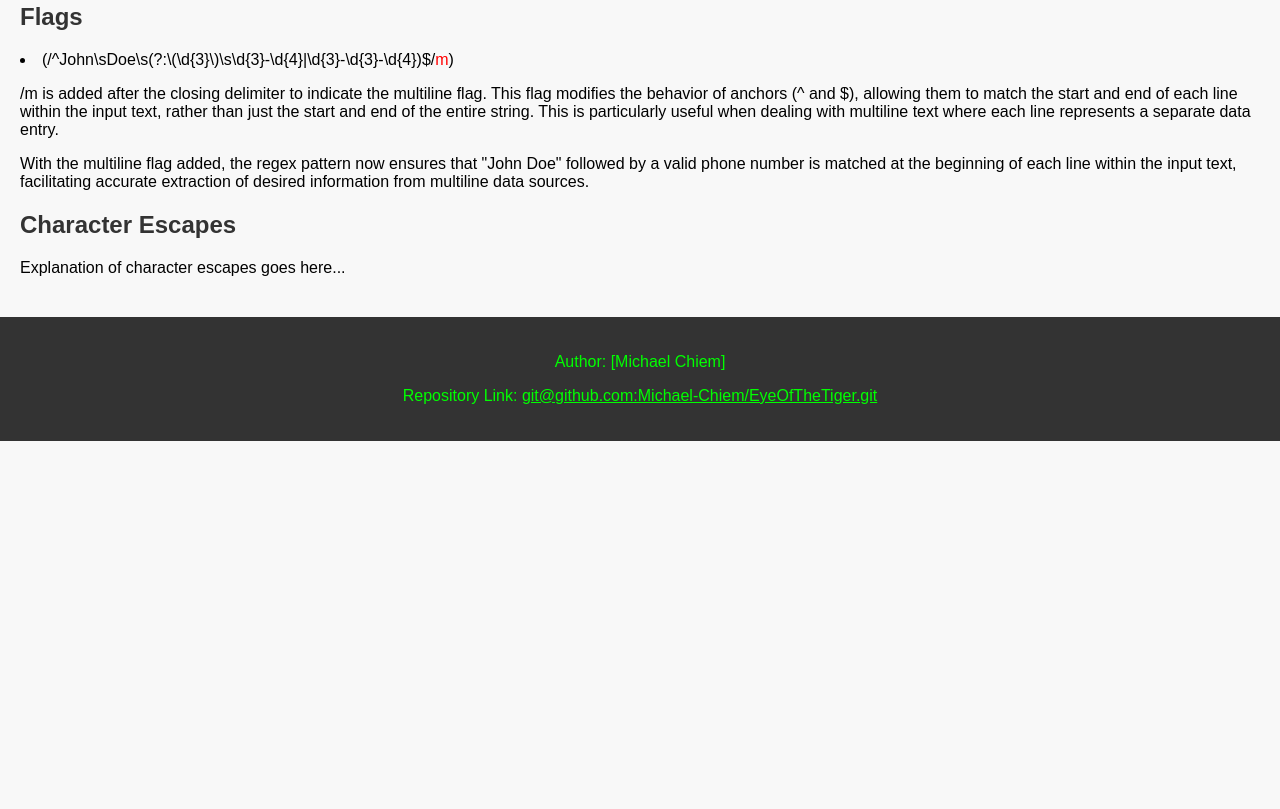
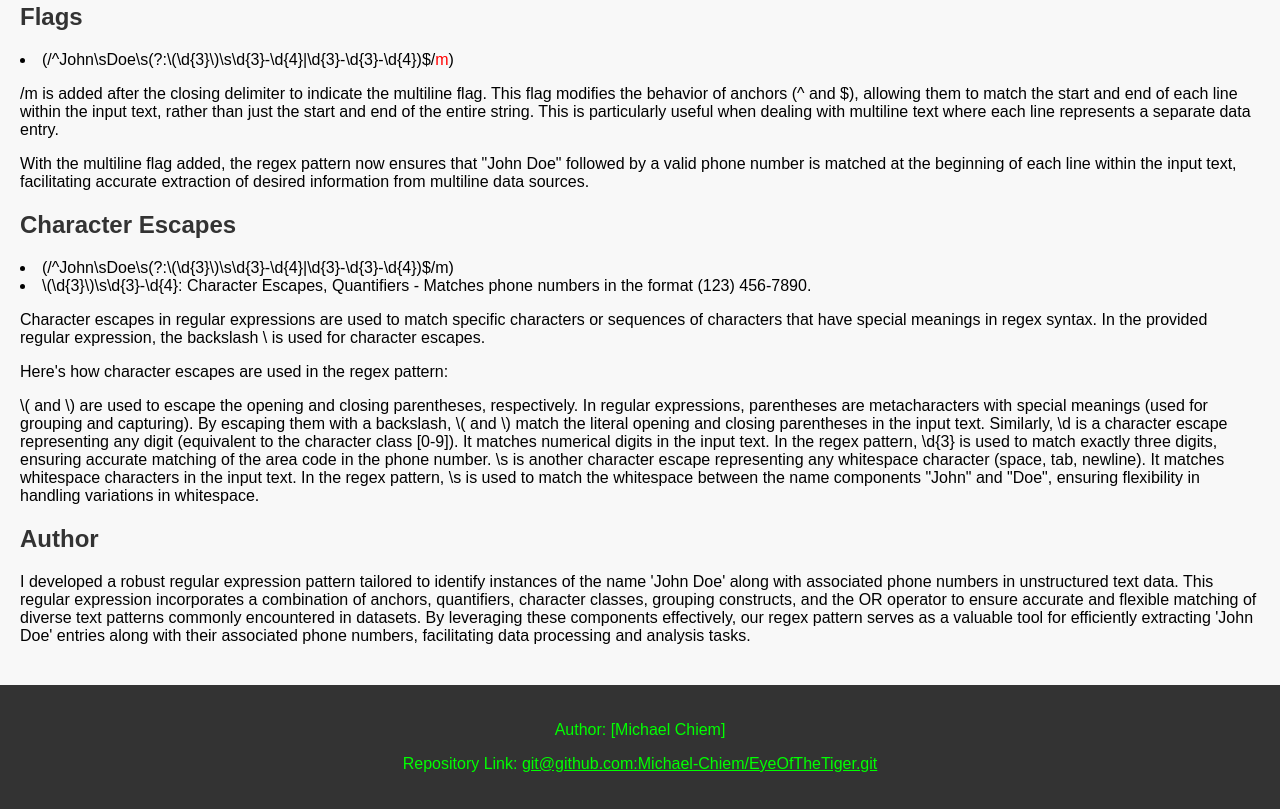
Before and after one commit to Michael-Chiem/EyeOfTheTiger, a plain HTML site: page index.html in a window 1280 px wide. Shown: the part 1864-2673 px from the top of the page. Before the commit the page ends 2305 px from the top, so only its background shows below. Drawn offline with Linux system fonts and the light colour scheme.

Commit message:
Updating index.html file R4

```diff
--- a/index.html
+++ b/index.html
@@ -120,7 +120,7 @@
 
         <section id="character-classes">
             <h2>Character Classes</h2>
-            <li>(/^John\sDoe\s(?:\(\d{3}\)\s\d{3}-\d{4}|\d{3}-\d{3}-\d{4})$/m)</li>
+            <li>(/^John\sDoe\s(?:\(\d{3}\)\s\d{3}-\d{4}<span style="color:red;">|</span>\d{3}-\d{3}-\d{4})$/m)</li>
             <li>John\sDoe: Character Classes - Literal characters "John" followed by whitespace \s and then "Doe".</li>
             <p>Character classes, denoted by \, represent sets of characters that can match at a particular position in the text. In this regex, \d represents any digit (equivalent to [0-9]), matching numerical digits in the input text. It's crucial for matching the numerical parts of the phone number. Similarly, \s represents any whitespace character (space, tab, newline), enabling matching of spaces between the name components "John" and "Doe". By using character classes, the regex becomes more versatile, allowing for precise matching of specific types of characters at designated positions within the text.</p>
         </section>
@@ -141,7 +141,18 @@
 
         <section id="character-escapes">
             <h2>Character Escapes</h2>
-            <p>Explanation of character escapes goes here...</p>
+            <li>(/^John\sDoe\s(?:\(\d{3}\)\s\d{3}-\d{4}|\d{3}-\d{3}-\d{4})$/m)</li>
+            <li>\(\d{3}\)\s\d{3}-\d{4}: Character Escapes, Quantifiers - Matches phone numbers in the format (123) 456-7890.</li>
+            <p>Character escapes in regular expressions are used to match specific characters or sequences of characters that have special meanings in regex syntax. In the provided regular expression, the backslash \ is used for character escapes.</p>
+            <p>Here's how character escapes are used in the regex pattern:</p>
+            <p>\( and \) are used to escape the opening and closing parentheses, respectively. In regular expressions, parentheses are metacharacters with special meanings (used for grouping and capturing). By escaping them with a backslash, \( and \) match the literal opening and closing parentheses in the input text.
+              Similarly, \d is a character escape representing any digit (equivalent to the character class [0-9]). It matches numerical digits in the input text. In the regex pattern, \d{3} is used to match exactly three digits, ensuring accurate matching of the area code in the phone number.
+              \s is another character escape representing any whitespace character (space, tab, newline). It matches whitespace characters in the input text. In the regex pattern, \s is used to match the whitespace between the name components "John" and "Doe", ensuring flexibility in handling variations in whitespace.</p>
+          </section>
+
+        <section>
+          <h2>Author</h2>
+          <p>I developed a robust regular expression pattern tailored to identify instances of the name 'John Doe' along with associated phone numbers in unstructured text data. This regular expression incorporates a combination of anchors, quantifiers, character classes, grouping constructs, and the OR operator to ensure accurate and flexible matching of diverse text patterns commonly encountered in datasets. By leveraging these components effectively, our regex pattern serves as a valuable tool for efficiently extracting 'John Doe' entries along with their associated phone numbers, facilitating data processing and analysis tasks.</p>
         </section>
     </main>
 
```
